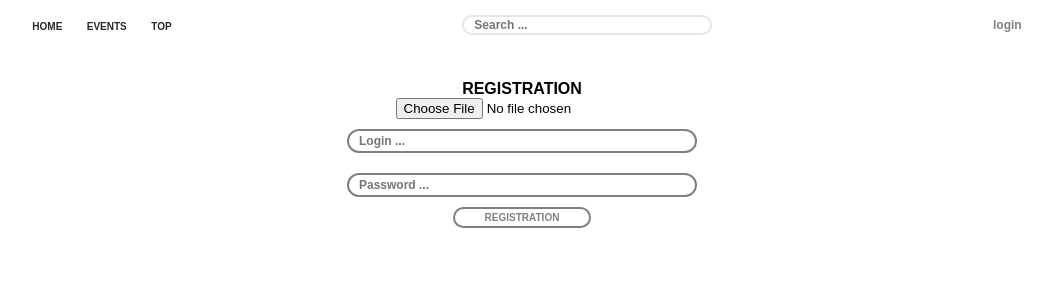
After one commit to YauheniRusinchuk/immoral, a Django app: page /registration/ in a window 1280 px wide. The commit adds this page. Shown: the top 300 px of the page, without its empty margins (118-1170 px from the left). Run offline with Django 3.2, Linux system fonts and the light colour scheme; some libraries are stand-ins or nearby versions; some web fonts are replaced.

Commit message:
registration form

```diff
--- a/src/apps/home/urls.py
+++ b/src/apps/home/urls.py
@@ -1,11 +1,13 @@
 from django.urls import path, include
 from .views import Home
 from src.apps.login.views import Login
+from src.apps.registration.views import Registration
 
 app_name = 'home'
 
 urlpatterns = [
     path('', Home.as_view(), name='home_page'),
     path('login/', Login.as_view(), name='login_page'),
+    path('registration/', Registration.as_view(), name='registration_page'),
     path('accounts/', include('django.contrib.auth.urls')),
 ]
--- a/src/apps/login/views.py
+++ b/src/apps/login/views.py
@@ -5,16 +5,13 @@ from src.forms.login.forms import LoginForm
 # Create your views here.
 
 class Login(View):
-    ''' Check Login and '''
-
+    '''  Login page  '''
     def get(self, request, *args, **kwargs):
         if request.user.is_authenticated:
             return redirect('home:home_page')
         else:
             form = LoginForm()
             return render(request, 'login/index.html', {"form" : form})
-
-
 
     def post(self, request, *args, **kwargs):
         form = LoginForm(request.POST)
--- /dev/null
+++ b/src/apps/registration/views.py
@@ -0,0 +1,11 @@
+from django.shortcuts import render, redirect
+from django.views import View
+
+
+class Registration(View):
+    ''' Registration view  '''
+
+    def get(self, request, *args, **kwargs):
+        if request.user.is_authenticated:
+            return redirect('home:home_page')
+        return render(request, 'registration/index.html', {})
--- a/src/apps/static/css/style.css
+++ b/src/apps/static/css/style.css
@@ -159,3 +159,49 @@
     text-decoration: none;
     margin-left: 10px;
 }
+
+
+.main_container .registration_container {
+    text-align: center;
+    display: flex;
+    justify-content: center;
+    padding: 10px;
+}
+
+.registration_container form {
+    margin: 10px;
+    display: flex;
+    flex-direction: column;
+    justify-content: center;
+    align-items: center;
+}
+
+.registration_container form input[type='text'], input[type='password'] {
+    width: 350px;
+    border: 2px solid grey;
+    border-radius: 20px;
+    padding: 3px 10px;
+    font-size: 12px;
+    font-weight: bold;
+    margin: 10px;
+}
+
+
+.registration_container form button {
+    border: 2px solid grey;
+    background-color: white;
+    border-radius: 20px;
+    padding: 3px 30px;
+    font-size: 10px;
+    font-weight: bold;
+    color: grey;
+    outline: none;
+    cursor: pointer;
+    transition-property: background-color, color;
+    transition-duration: 0.3s;
+}
+
+.registration_container form button:hover {
+    background-color: grey;
+    color: white;
+}
--- /dev/null
+++ b/src/apps/templates/registration/index.html
@@ -0,0 +1,19 @@
+{% extends 'home/index.html' %}
+
+
+{% block content %}
+
+<div class="main_container">
+    <div class="registration_container">
+        <form class="">
+            <h4>REGISTRATION</h4>
+            <input type="file" name="" value="">
+            <input type="text" name="login" placeholder="Login ..." value="">
+            <input type="password" name="password" placeholder="Password ..." value="">
+            <button type="submit" name="button">REGISTRATION</button>
+        </form>
+    </div>
+</div>
+
+
+{% endblock %}
```
Also changed, not shown: src/apps/registration/__init__.py (added), src/apps/templates/login/index.html (line endings or trailing spaces).
